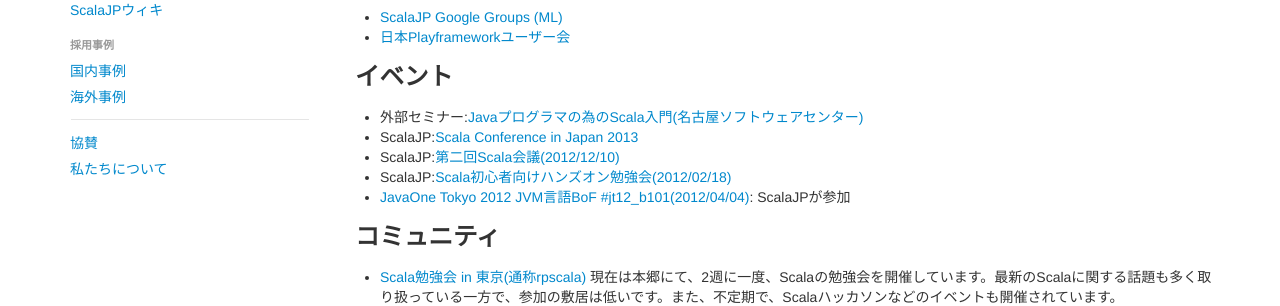
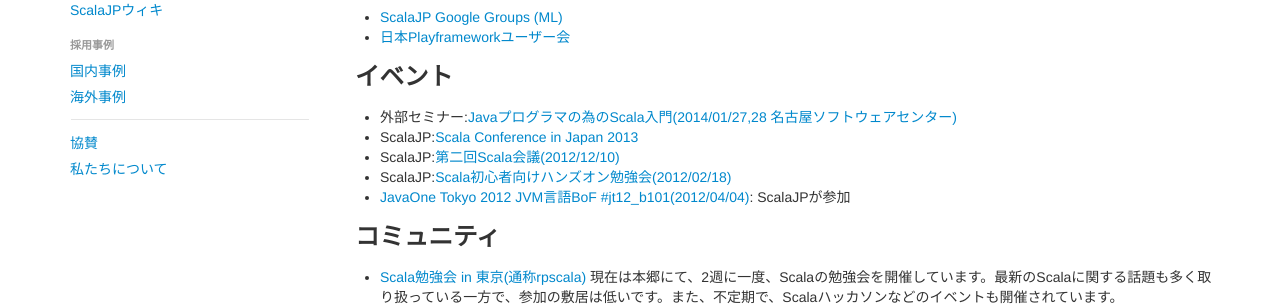
Before and after one commit to scalajp/scalajp, a Jekyll site: the page built from communities.md, in a window 1280 px wide. Shown: the part 235-541 px from the top of the page. Built offline with Jekyll 4.4.1, drawn with Linux system fonts in a browser that asks for light colours; nearby versions of some CDN libraries; Markdown is read by kramdown in place of the engine named in the settings; comment, search, counter and statistics services are not loaded.

Commit message:
セミナー情報に日付

```diff
--- a/communities.md
+++ b/communities.md
@@ -15,7 +15,7 @@
 
 ### イベント
 
-* 外部セミナー:[Javaプログラマの為のScala入門(名古屋ソフトウェアセンター)](http://www.nagoya-sc.co.jp/ap/seminar?m=1&key=10871)
+* 外部セミナー:[Javaプログラマの為のScala入門(2014/01/27,28 名古屋ソフトウェアセンター)](http://www.nagoya-sc.co.jp/ap/seminar?m=1&key=10871)
 * ScalaJP:[Scala Conference in Japan 2013](http://scalaconf.jp/)
 * ScalaJP:[第二回Scala会議(2012/12/10)](#)
 * ScalaJP:[Scala初心者向けハンズオン勉強会(2012/02/18)](https://groups.google.com/forum/#!topic/scala-jp/l5i6kJcOnB4)
```
